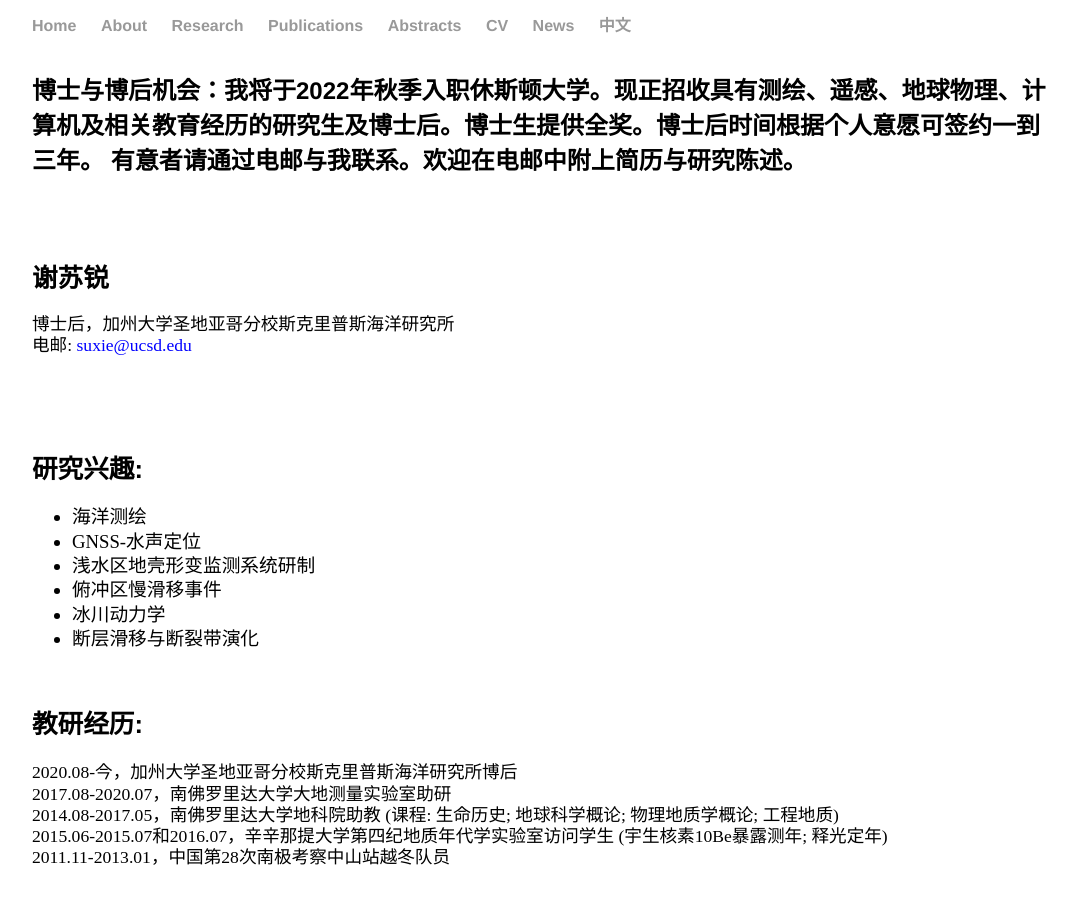
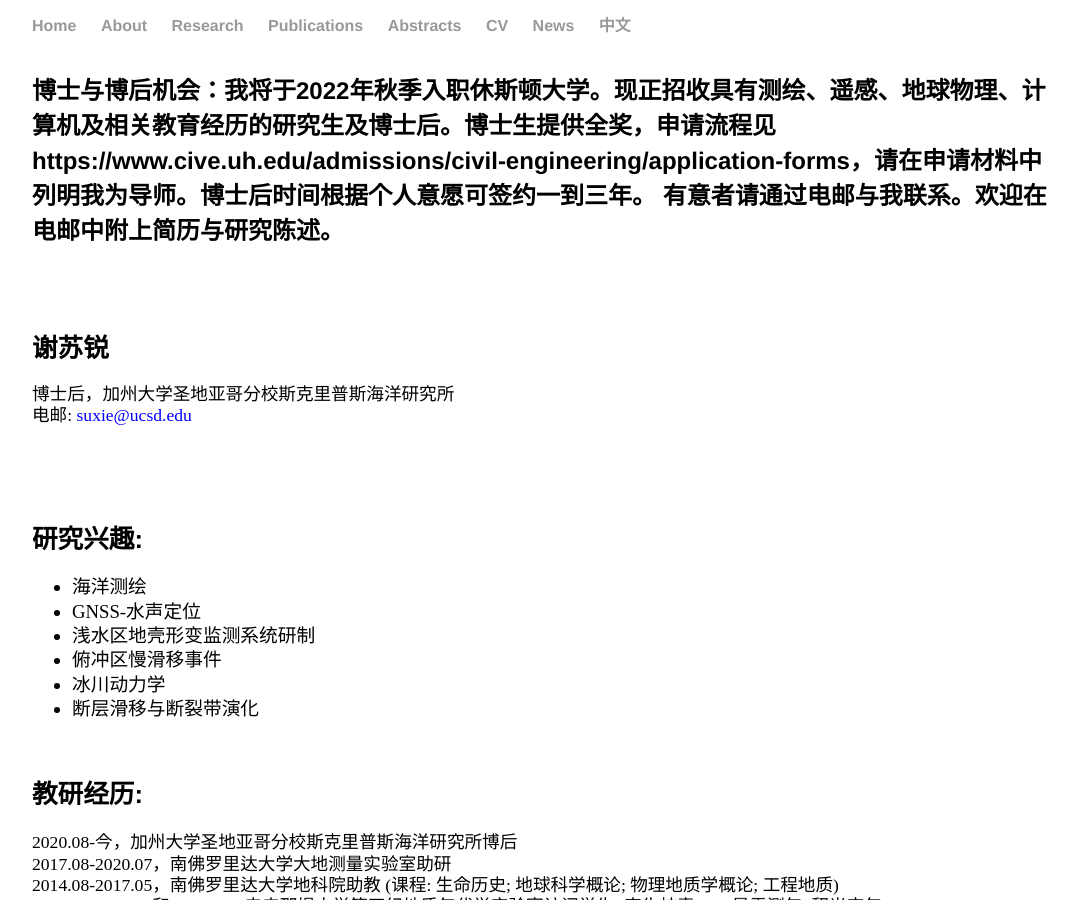
Before and after one commit to suruixie/suruixie.github.io, a Jekyll site: the page built from Chinese/index.html, in a window 1280 px wide and 900 px high. Shown: the whole window, without its empty margins (96-1174 px from the left). Built offline with Jekyll 4.4.1, drawn with Linux system fonts in a browser that asks for light colours; a style sheet for code colours, icons or effects is not loaded.

Commit message:
Update index.html

```diff
--- a/Chinese/index.html
+++ b/Chinese/index.html
@@ -7,7 +7,7 @@
 
 
 <body>
-	<h4 style="margin-top:1.5em; margin-bottom:1.2em; font-size:1.5em;">博士与博后机会：我将于2022年秋季入职休斯顿大学。现正招收具有测绘、遥感、地球物理、计算机及相关教育经历的研究生及博士后。博士生提供全奖。博士后时间根据个人意愿可签约一到三年。
+	<h4 style="margin-top:1.5em; margin-bottom:1.2em; font-size:1.5em;">博士与博后机会：我将于2022年秋季入职休斯顿大学。现正招收具有测绘、遥感、地球物理、计算机及相关教育经历的研究生及博士后。博士生提供全奖，申请流程见https://www.cive.uh.edu/admissions/civil-engineering/application-forms，请在申请材料中列明我为导师。博士后时间根据个人意愿可签约一到三年。
 		有意者请通过电邮与我联系。欢迎在电邮中附上简历与研究陈述。</h4>
 	<br>
     <div class="Chinese">
```
